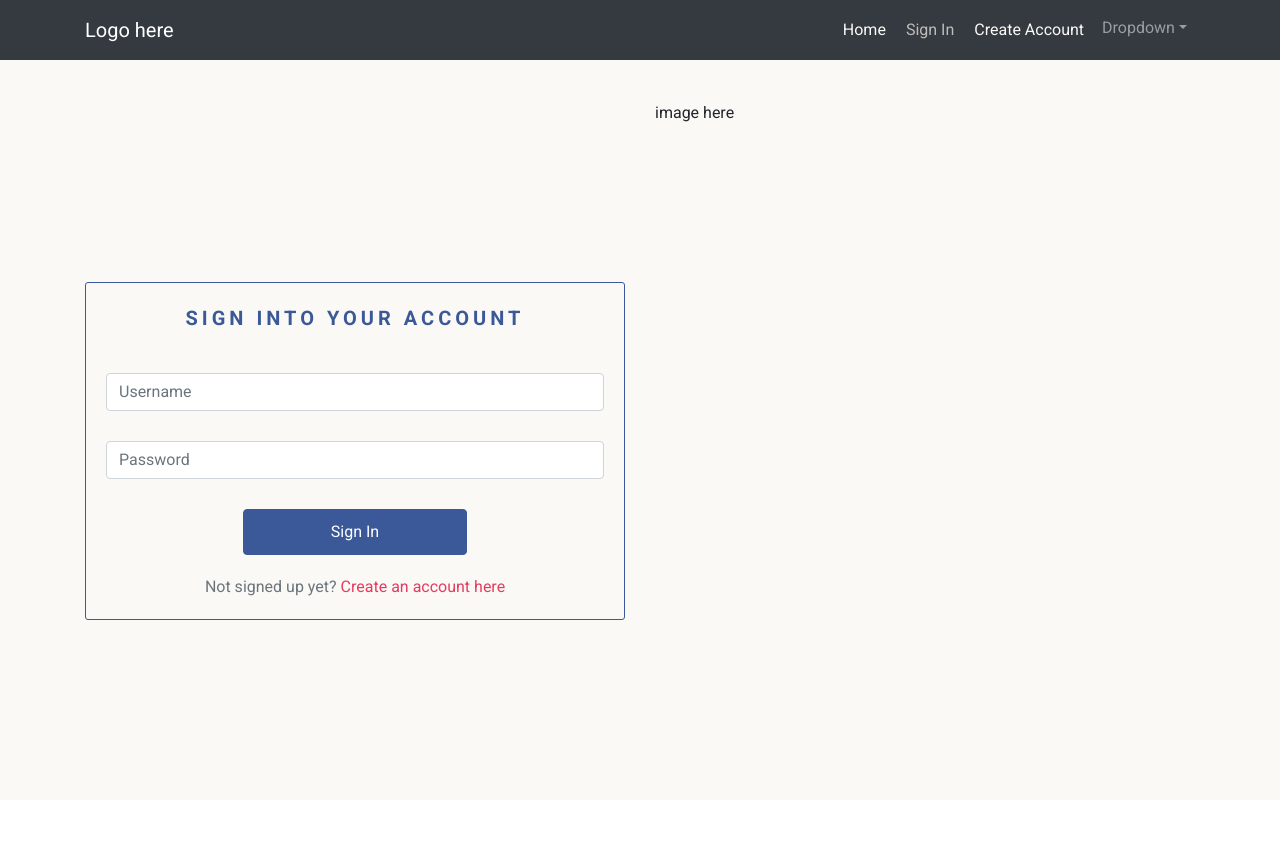
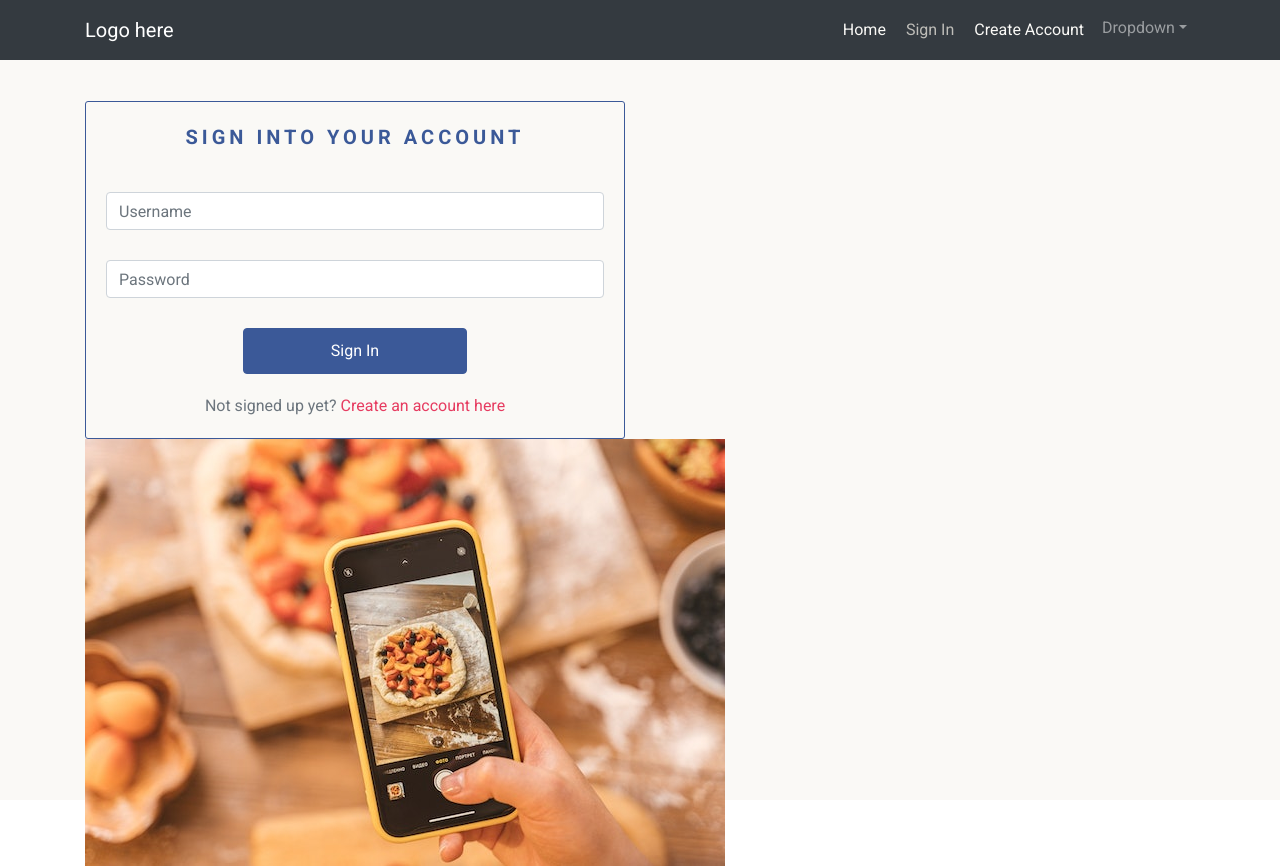
Before and after one commit to dantaylor28/polaroid-social-media-frontend, a React (Create React App) app: page /signin in a window 1280 px wide. Before the commit the page ends 800 px from the top, so only its background shows below. Built offline with nearby package versions, Linux system fonts and the light colour scheme.

Commit message:
Import signin image to sign in page

```diff
--- a/src/pages/auth/SignInForm.js
+++ b/src/pages/auth/SignInForm.js
@@ -1,8 +1,9 @@
 import React from "react";
-import { Container, Row, Col, Form, Button } from "react-bootstrap";
+import { Container, Row, Col, Form, Button, Image } from "react-bootstrap";
 import { Link } from "react-router-dom";
 import styles from "../../styles/SignInForm.module.css";
 import btnStyles from "../../styles/Button.module.css";
+import signin from "../../assets/signin.png"
 
 const SignInForm = () => {
   return (
@@ -46,7 +47,9 @@ const SignInForm = () => {
           </div>
         </Container>
       </Col>
-      <Col>image here</Col>
+      <Col className={`my-auto d-none d-md-block`}>
+        <Image src={signin}/>
+      </Col>
     </Row>
   );
 };
```
Also changed, not shown: src/assets/signin.png (added).
